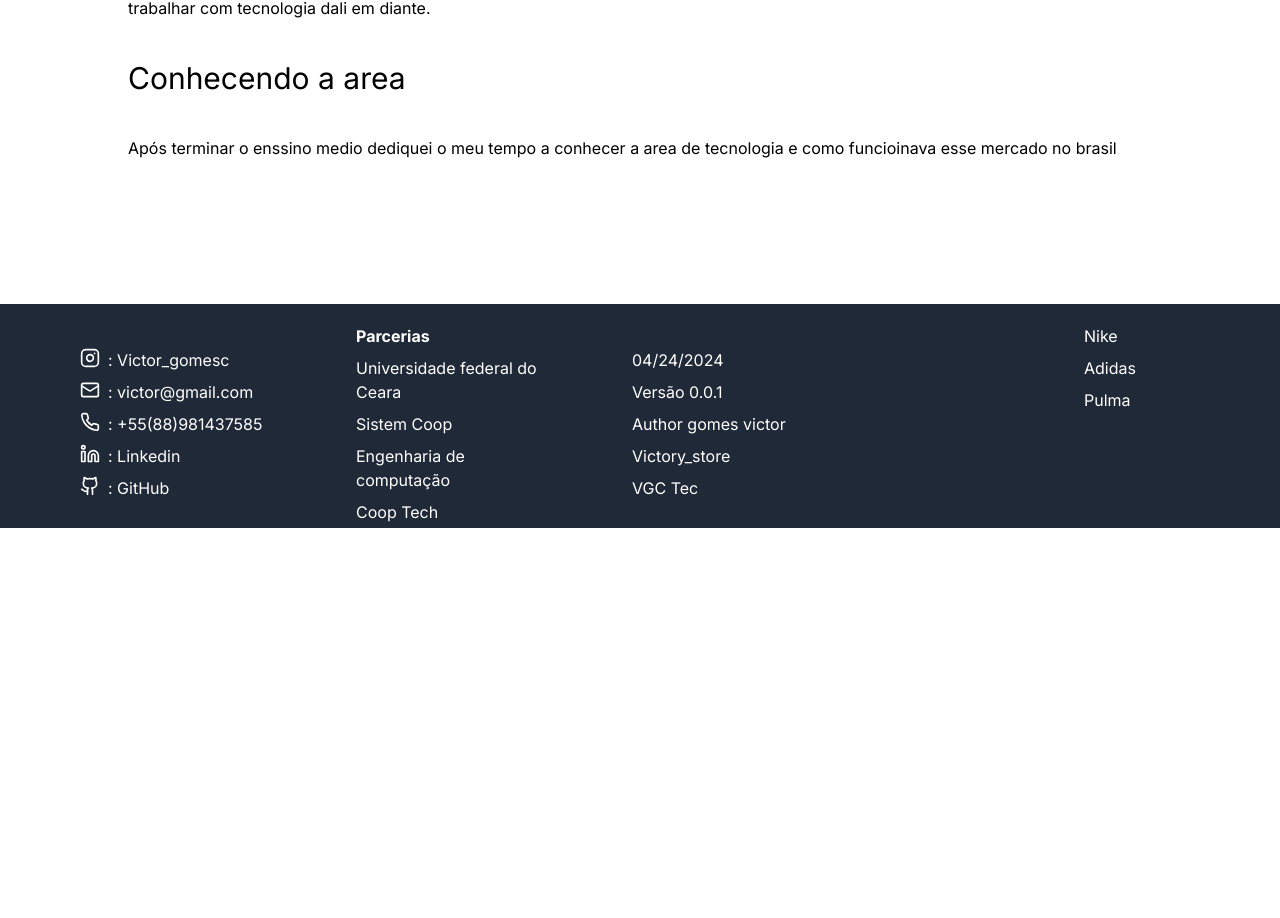
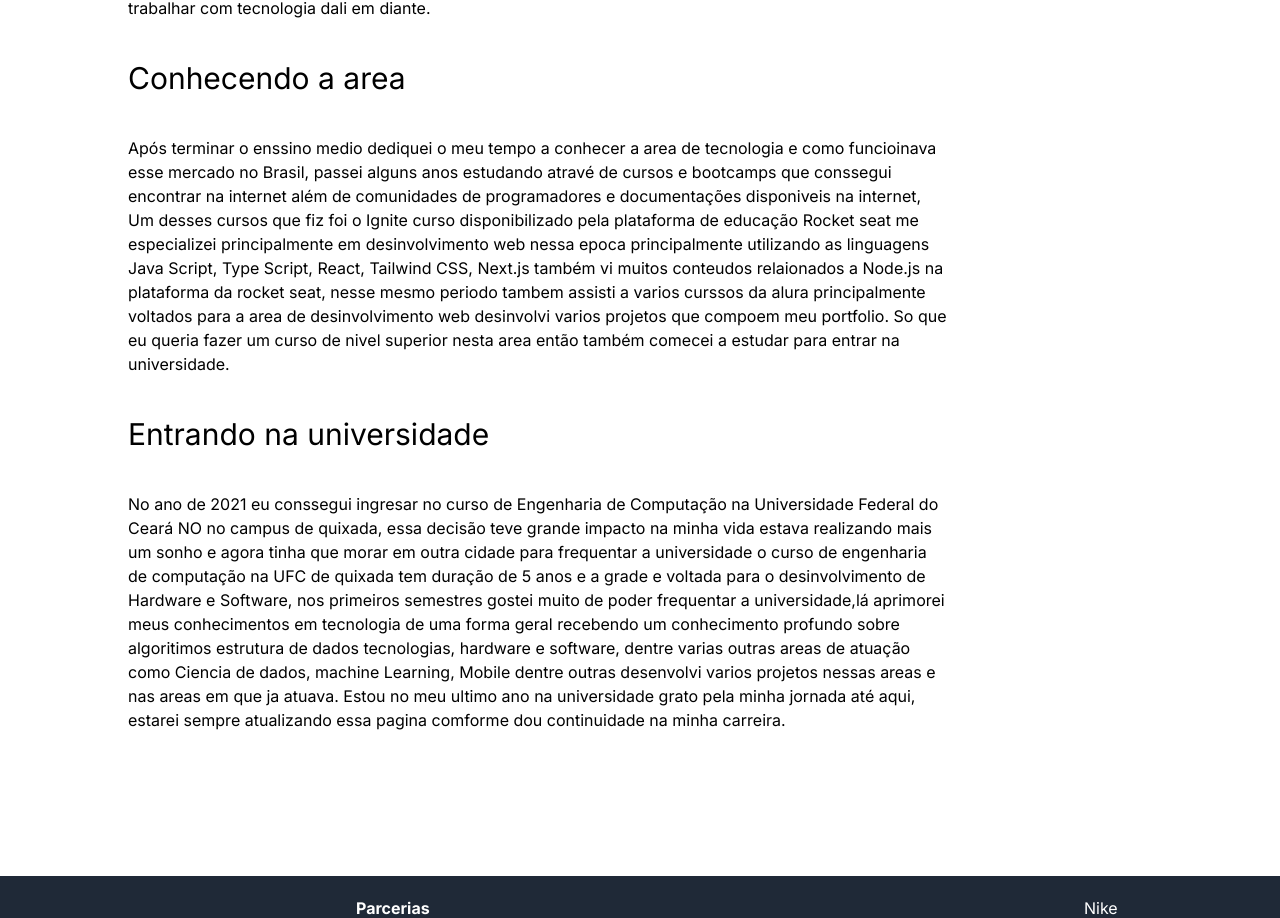
Before and after one commit to victorgomesc/Blog_victor, a Next.js app: page /formacao in a window 1280 px wide. Shown: the part 960-1878 px from the top of the page. Before the commit the page ends 1488 px from the top, so only its background shows below. Built offline with nearby package versions, Linux system fonts and the light colour scheme.

Commit message:
feat: create Hitory exp

```diff
--- /dev/null
+++ b/src/components/HistoryExperiencias.tsx
@@ -0,0 +1,9 @@
+
+
+export default function HistoryExperiencias(){
+    return(
+        <div>
+
+        </div>
+    )
+}
--- a/src/components/HitoryFormacao.tsx
+++ b/src/components/HitoryFormacao.tsx
@@ -36,12 +36,35 @@ export default function HistoryFormação() {
                 por tudo que aprendi e decidido o que eu queria fazer apartir de agora, queria estudar e trabalhar com
                 tecnologia dali em diante.
             </p>
-            </div>
+
             <h2 className="text-3xl mt-10">Conhecendo a area</h2>
             <p className="mt-10">
                 Após terminar o enssino medio dediquei o meu tempo a conhecer a area de tecnologia e como
-                funcioinava esse mercado no brasil
+                funcioinava esse mercado no Brasil, passei alguns anos estudando atravé de cursos e bootcamps
+                que conssegui encontrar na internet além de comunidades de programadores e documentações
+                disponiveis na internet, Um desses cursos que fiz foi o Ignite curso disponibilizado pela plataforma de
+                educação Rocket seat me especializei principalmente em desinvolvimento web nessa epoca
+                principalmente utilizando as linguagens Java Script, Type Script, React, Tailwind CSS, Next.js
+                também vi muitos conteudos relaionados a Node.js na plataforma da rocket seat, nesse mesmo
+                periodo tambem assisti a varios curssos da alura principalmente voltados para a area de desinvolvimento web
+                desinvolvi varios projetos que compoem meu portfolio. So que eu queria fazer um curso de nivel
+                superior nesta area então também comecei a estudar para entrar na universidade.
             </p>
+            <h2 className="text-3xl mt-10">Entrando na universidade</h2>
+            <p className="mt-10">
+                No ano de 2021 eu conssegui ingresar no curso de Engenharia de Computação na Universidade
+                Federal do Ceará NO no campus de quixada, essa decisão teve grande impacto na minha vida estava
+                realizando mais um sonho e agora tinha que morar em outra cidade para frequentar a universidade
+                o curso de engenharia de computação na UFC de quixada tem duração de 5 anos e a grade e voltada
+                para o desinvolvimento de Hardware e Software, nos primeiros semestres gostei muito de poder
+                frequentar a universidade,lá aprimorei meus conhecimentos em tecnologia de uma forma geral
+                recebendo um conhecimento profundo sobre algoritimos estrutura de dados tecnologias, hardware e
+                software, dentre varias outras areas de atuação como Ciencia de dados, machine Learning, Mobile
+                dentre outras desenvolvi varios projetos nessas areas e nas areas em que ja atuava. Estou no meu ultimo
+                ano na universidade grato pela minha jornada até aqui, estarei sempre atualizando essa pagina
+                comforme dou continuidade na minha carreira.
+            </p>
+            </div>
         </div>
     )
 }
```
